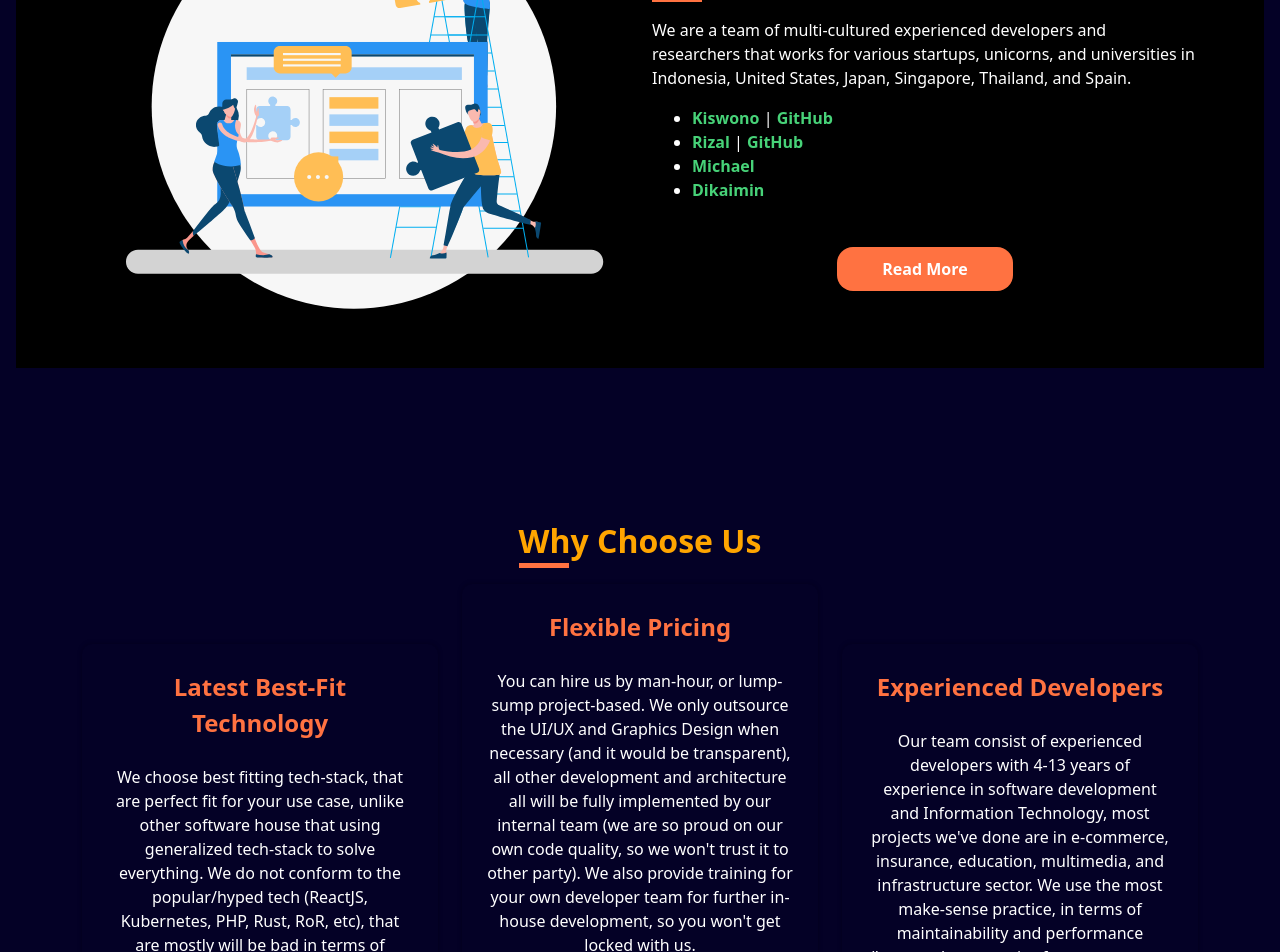
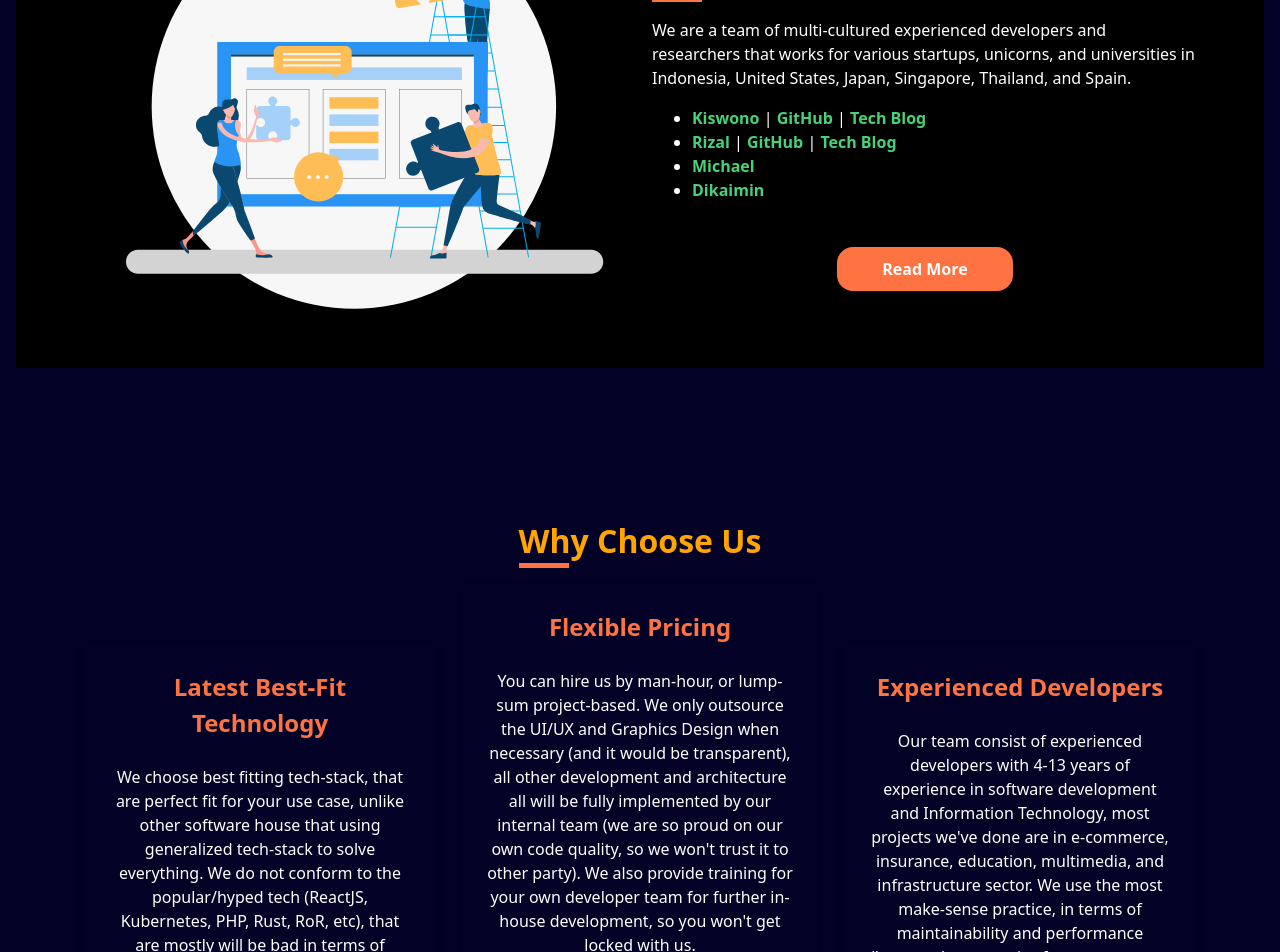
Before and after one commit to kokizzu/benalu.dev, a Svelte app: page / in a window 1280 px wide. Shown: the part 1820-2772 px from the top of the page. Built offline with nearby package versions, Linux system fonts and the light colour scheme.

Commit message:
fix typo, update tech blog link

```diff
--- a/src/routes/AboutUs.svelte
+++ b/src/routes/AboutUs.svelte
@@ -26,11 +26,14 @@
 						unicorns, and universities in Indonesia, United States, Japan, Singapore, Thailand, and Spain.
 					</p>
 					<ul>
-						<li><a class="x" href="//linkedin.com/in/kokizzu/">Kiswono</a> | <a class="x"
-																												  href="//github.com/kokizzu">GitHub</a>
+						<li><a class="x" href="//linkedin.com/in/kokizzu/">Kiswono</a>
+							| <a class="x" href="//github.com/kokizzu">GitHub</a>
+							| <a class="x" href="//kokizzu.blogspot.com">Tech Blog</a>
 						</li>
-						<li><a class="x" href="//linkedin.com/in/rizalgowandy/">Rizal</a> | <a
-							class="x" href="//github.com/rizalgowandy">GitHub</a></li>
+						<li><a class="x" href="//linkedin.com/in/rizalgowandy/">Rizal</a>
+							| <a class="x" href="//github.com/rizalgowandy">GitHub</a>
+							| <a class="x" href="//rizalgowandy.medium.com">Tech Blog</a>
+						</li>
 						<li><a class="x" href="//linkedin.com/in/vincentius-michael-49b39182/">Michael</a>
 						</li>
 						<li><a class="x" href="//linkedin.com/in/dikaimin-simon/">Dikaimin</a></li>
--- a/src/routes/WhyUs.svelte
+++ b/src/routes/WhyUs.svelte
@@ -28,7 +28,7 @@
 						<div class="detail-box">
 							<p class="title">Flexible Pricing</p>
 							<p>
-								You can hire us by man-hour, or lump-sump project-based. We only outsource the UI/UX and
+								You can hire us by man-hour, or lump-sum project-based. We only outsource the UI/UX and
 								Graphics Design when necessary (and it would be transparent), all other development and
 								architecture all will be fully implemented by our internal team (we are so proud on our
 								own code quality, so we won't trust it to other party). We also provide training for
```
